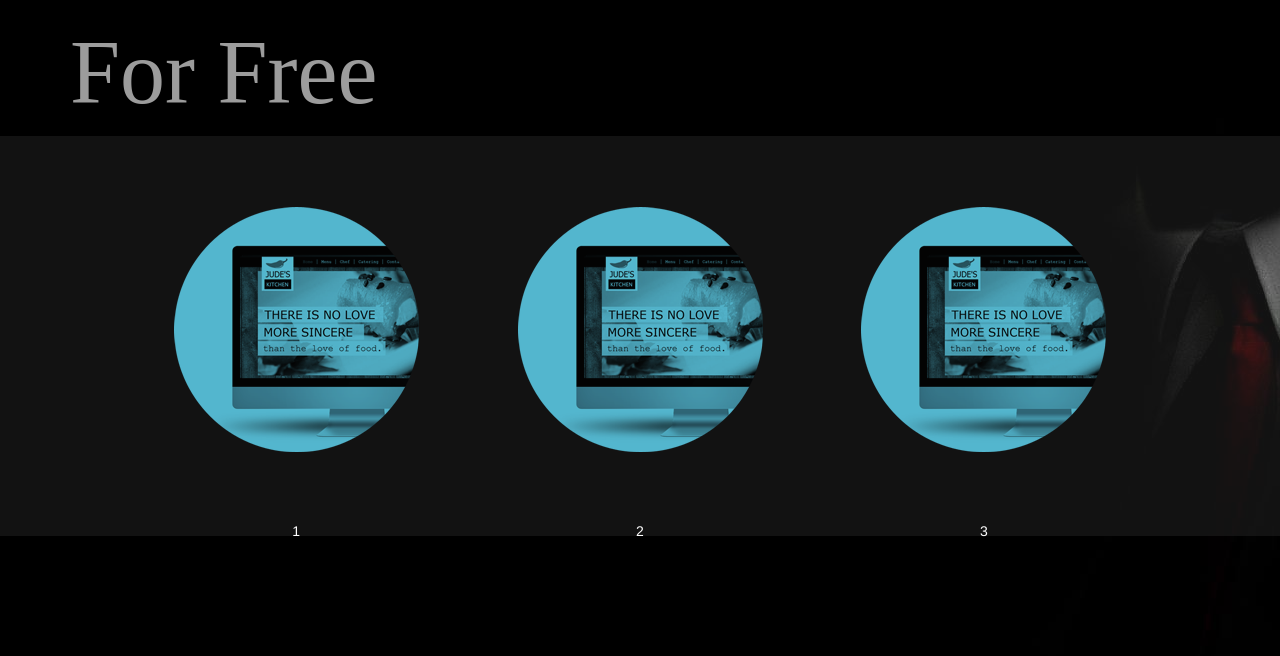
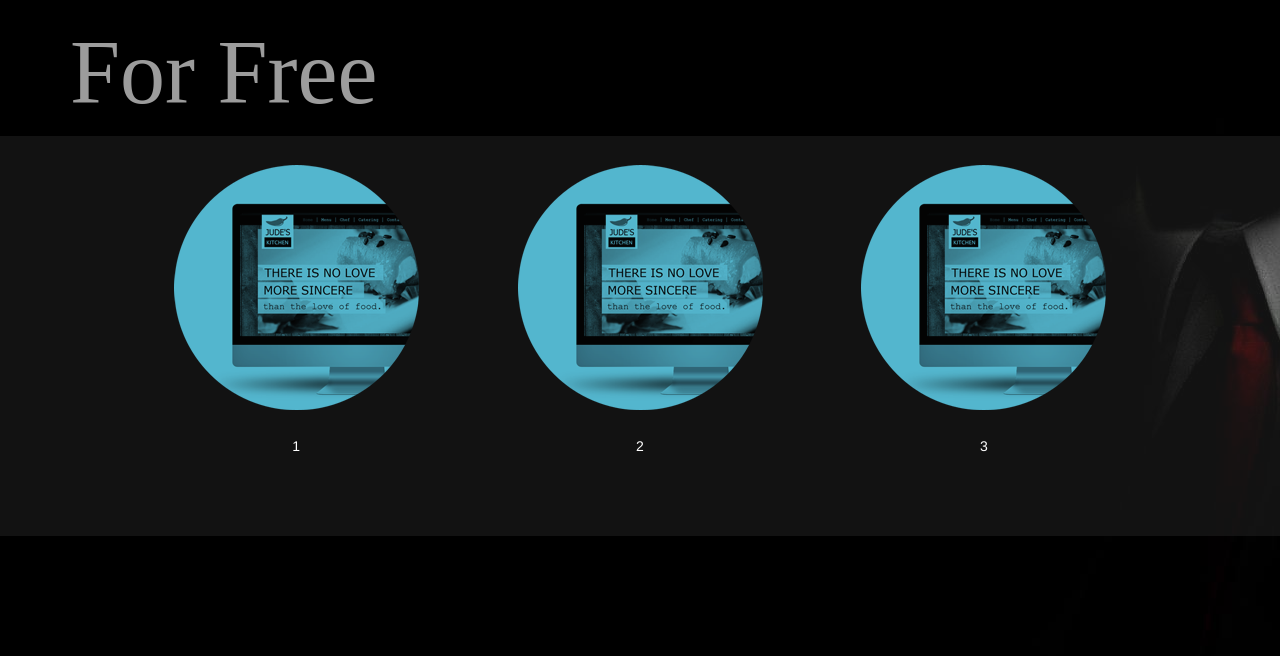
Before and after one commit to Buisson/Enjol--Colomb, a PHP site: page / in a window 1280 px wide. Shown: the part 452-1108 px from the top of the page. Run offline with PHP 8.4, Linux system fonts and the light colour scheme; some libraries are stand-ins or nearby versions.

Commit message:
Real Fix text under images

```diff
--- a/starter-template.css
+++ b/starter-template.css
@@ -41,7 +41,7 @@ p.success {
 .imageBanner-Wrapper{
 	width: 1030px;
     margin: 0 auto;
-	line-height:385px;
+	line-height:/*385*/300px; /*over here n00b*/
 	text-align: center;
 	vertical-align: middle;
 }
@@ -49,6 +49,7 @@ p.success {
 	overflow:overlay;
 	display: inline-block;
 	width:340px;
+	text-align:center;
 }
 
 img{
```
